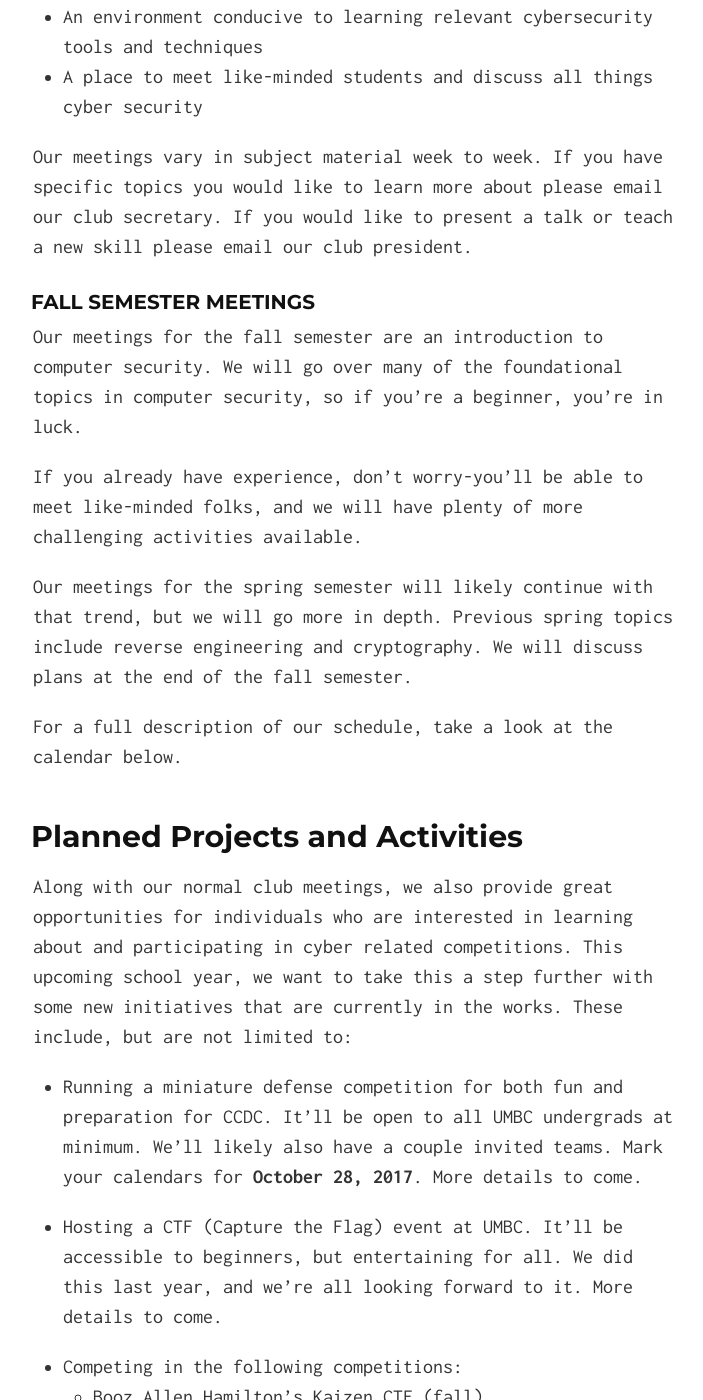
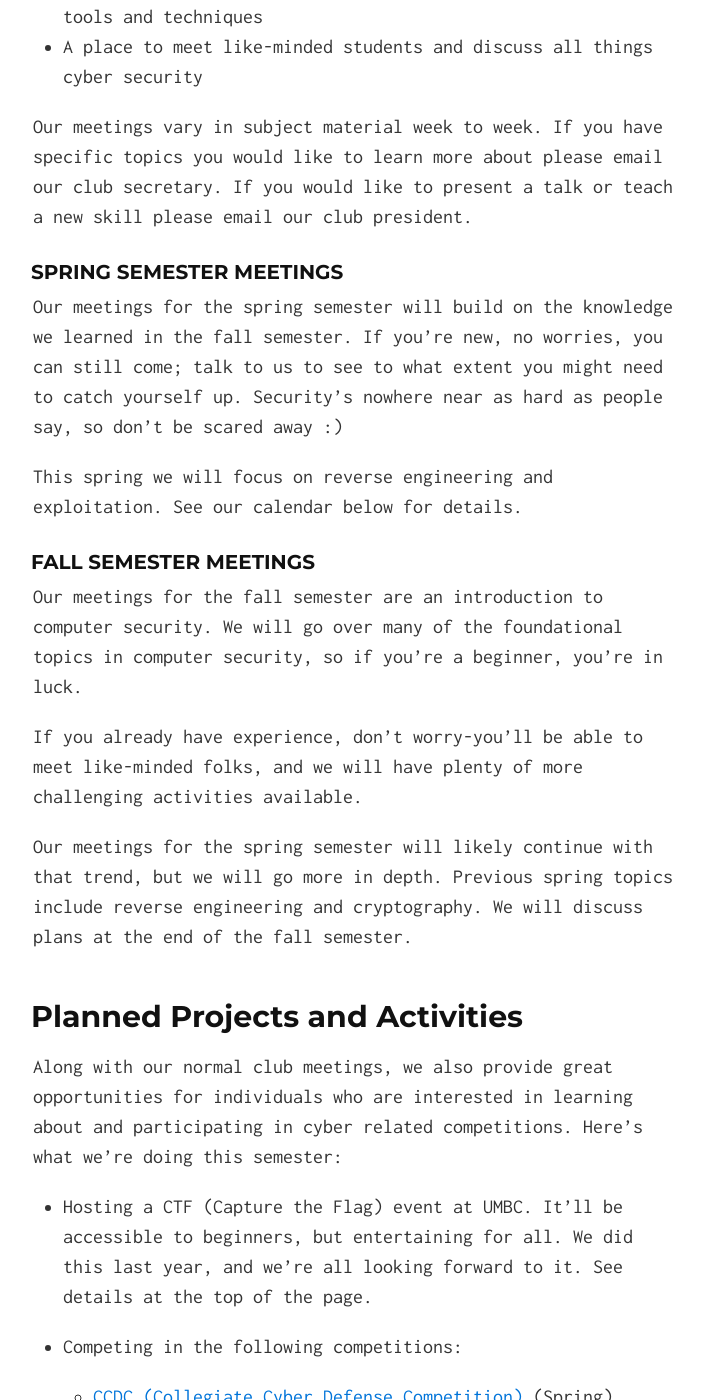
Before and after one commit to UMBCCyberDawgs/umbccyberdawgs.github.io, a Jekyll site: the page built from index.md, in a window 1280 px wide and 1400 px high, scrolled down 1498 px. Shown: the whole window, without its empty margins (287-990 px from the left). Built offline with Jekyll 4.4.1, drawn with Linux system fonts in a browser that asks for light colours; our own code applies the rules of GitHub Pages for plain Markdown files; some of the changed text lies outside the part shown.

Commit message:
Stub update for spring semester

```diff
--- a/index.md
+++ b/index.md
@@ -18,9 +18,8 @@ There are a few things you can do to get involved with the club.
 1. Join our [mailing list](#mailinglist)
 2. Checkout the [calendar](#calendar)
 3. Attend our weekly [meetings](#meetings)
-    * First meeting is in **UC 302**.
-    * Subsequent meetings will be in ~~**PUP 206**~~ **PUP 105**. (Yes, the
-    public policy building. Their rooms are nice.)
+    * Meeting location for the spring semester is **TBD**, join our mailing list
+    for updates.
 4. Join our [Slack](https://umbccd.slack.com)[^1]
 5. Check out our [Github](https://github.com/UMBCCyberDawgs)
 
@@ -52,6 +51,16 @@ you would like to learn more about please email our club secretary. If you
 would like to present a talk or teach a new skill please email our club
 president.
 
+### Spring Semester Meetings
+
+Our meetings for the spring semester will build on the knowledge we learned in
+the fall semester. If you're new, no worries, you can still come; talk to us to
+see to what extent you might need to catch yourself up. Security's nowhere near
+as hard as people say, so don't be scared away :)
+
+This spring we will focus on reverse engineering and exploitation. See our
+calendar below for details.
+
 ### Fall Semester Meetings
 
 Our meetings for the fall semester are an introduction to computer security. We
@@ -65,34 +74,20 @@ Our meetings for the spring semester will likely continue with that trend, but
 we will go more in depth. Previous spring topics include reverse engineering and
 cryptography. We will discuss plans at the end of the fall semester.
 
-For a full description of our schedule, take a look at the calendar below.
-
 ## Planned Projects and Activities
 
 Along with our normal club meetings, we also provide great opportunities for
 individuals who are interested in learning about and participating in cyber
-related competitions. This upcoming school year, we want to take this a step
-further with some new initiatives that are currently in the works. These
-include, but are not limited to:
-
-* Running a miniature defense competition for both fun and preparation for CCDC.
-  It'll be open to all UMBC undergrads at minimum. We'll likely also have a
-  couple invited teams. Mark your calendars for **October 28, 2017**. More
-  details to come.
+related competitions. Here's what we're doing this semester:
 
 * Hosting a CTF (Capture the Flag) event at UMBC. It'll be accessible to
   beginners, but entertaining for all. We did this last year, and we're all
-  looking forward to it. More details to come.
+  looking forward to it. See details at the top of the page.
 
 * Competing in the following competitions:
-    * Booz Allen Hamilton's Kaizen CTF (fall).
-    * [CSAW CTF](https://csaw.engineering.nyu.edu/ctf)
-      (moderate level, not recommended for beginners) (fall)
     * [CCDC (Collegiate Cyber Defense Competition)](http://maccdc.org/) (Spring)
-    * [ISTS](https://ists.sparsa.org/), hosted by SPARSA at RIT (Spring)
-    * [Metropolis](https://www.cyberskyline.com/events/metropolis) (Spring)
-
-* Increasing collaborative and promotional efforts with other UMBC organizations
+    * UMD CSEC's CTF
+    * Probably some others
 
 However, if these are all going to come to fruition, we need your help to
 make it happen! We have a myriad of tasks and projects that will need to be done
@@ -129,9 +124,13 @@ contact our secretary.
 
 ## <a name="activecyberdefense">CMSC 491 Active Cyber Defense class
 
-Our advisor has set up a class that runs concurrently with our meetings. If you
-are in this class or wish to know more about it, take a look at the course
-website here: [https://www.csee.umbc.edu/courses/undergraduate/CMSC491activeCyber/](https://www.csee.umbc.edu/courses/undergraduate/CMSC491activeCyber/)
+In fall 2017, our advisor set up a class that ran concurrently with our
+meetings. If you were in this class or want to know more about it, take a look
+at the course website here:
+[https://www.csee.umbc.edu/courses/undergraduate/CMSC491activeCyber/](https://www.csee.umbc.edu/courses/undergraduate/CMSC491activeCyber/)
+
+This section is still here for historical interest, stay tuned for plans for
+next fall.
 
 ## UMBC Liaisons
 
```
